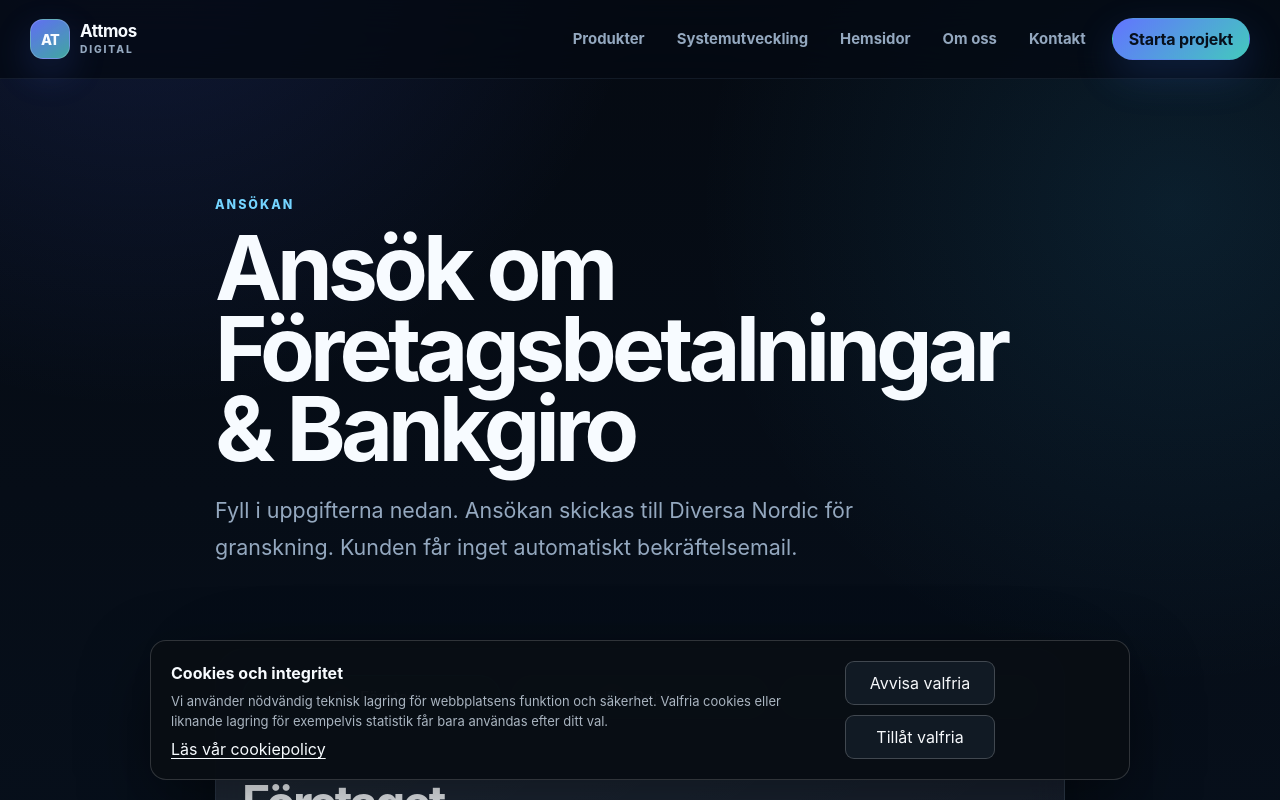
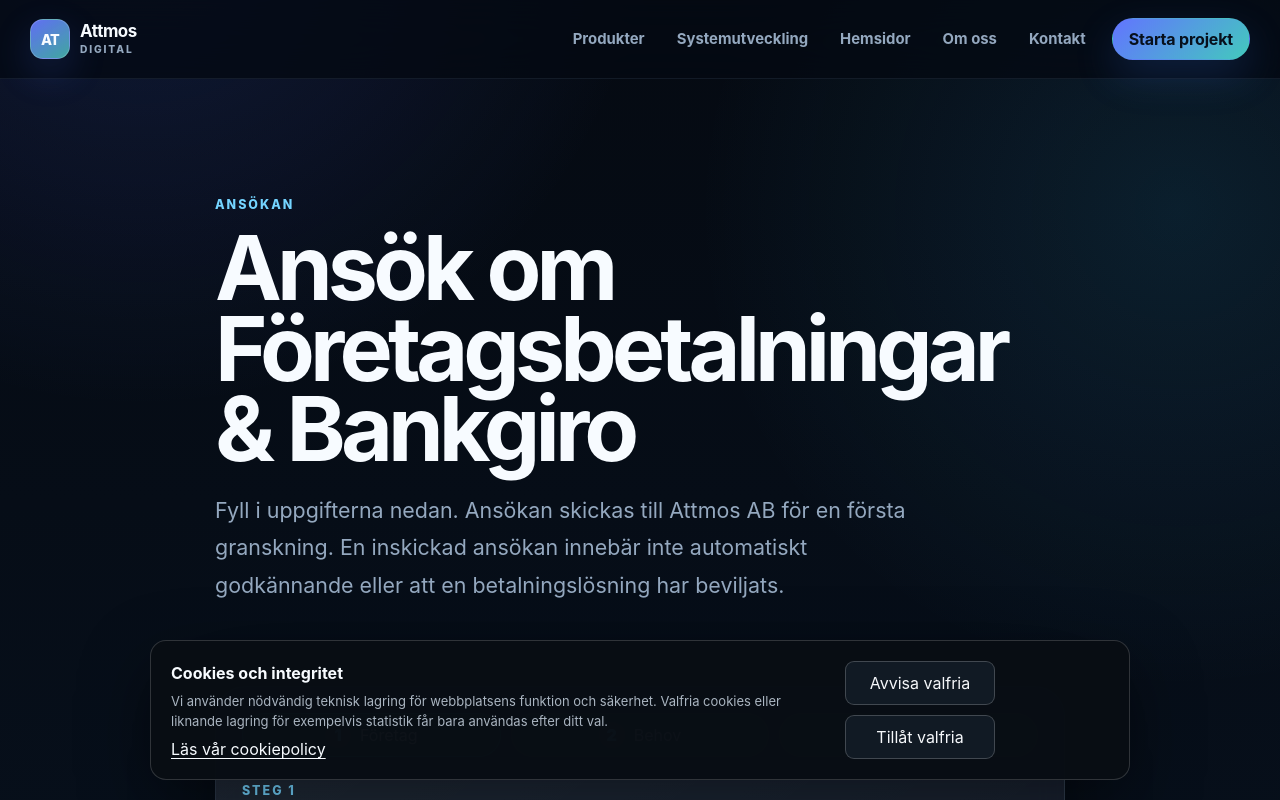
Before and after one commit to heke99/div3rsa_website, a Next.js app: page /foretagsbetalningar-bankgiro/ansok in a window 1280 px wide. Shown: the top 800 px of the page. Built offline with nearby package versions, Linux system fonts and the light colour scheme.

Commit message:
Rebrand business-payment application to Attmos

```diff
--- a/app/foretagsbetalningar-bankgiro/ansok/page.tsx
+++ b/app/foretagsbetalningar-bankgiro/ansok/page.tsx
@@ -2,8 +2,8 @@ import type { Metadata } from "next";
 import { BusinessPaymentsApplicationForm } from "@/components/business-payments/BusinessPaymentsApplicationForm";
 
 export const metadata: Metadata = {
-  title: "Ansök om Företagsbetalningar & Bankgiro | Diversa Nordic",
-  description: "Skicka in en ansökan för företagsbetalningar och bankgirobaserade betalningsflöden via Diversa Nordic.",
+  title: "Ansök om Företagsbetalningar & Bankgiro | Attmos",
+  description: "Skicka in en ansökan för företagsbetalningar och bankgirobaserade betalningsflöden via Attmos AB.",
 };
 
 export default function ApplyBusinessPaymentsPage() {
@@ -14,7 +14,7 @@ export default function ApplyBusinessPaymentsPage() {
           <p className="eyebrow">Ansökan</p>
           <h1>Ansök om Företagsbetalningar & Bankgiro</h1>
           <p className="page-lead">
-            Fyll i uppgifterna nedan. Ansökan skickas till Diversa Nordic för granskning. Kunden får inget automatiskt bekräftelsemail.
+            Fyll i uppgifterna nedan. Ansökan skickas till Attmos AB för en första granskning. En inskickad ansökan innebär inte automatiskt godkännande eller att en betalningslösning har beviljats.
           </p>
         </div>
       </section>
```
